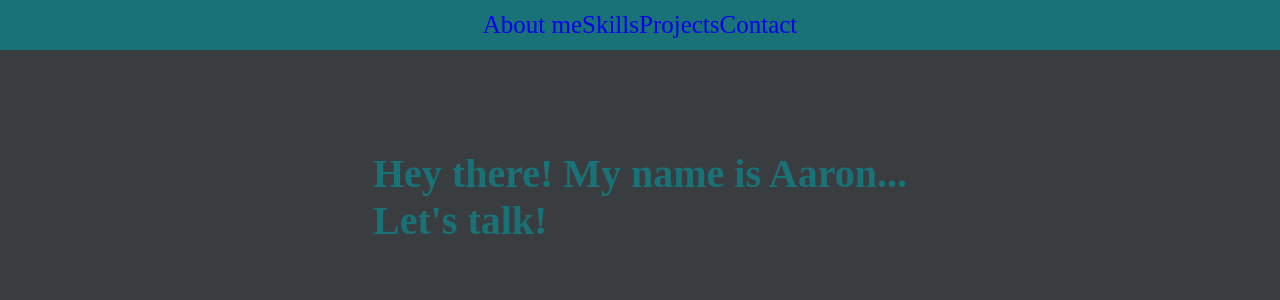
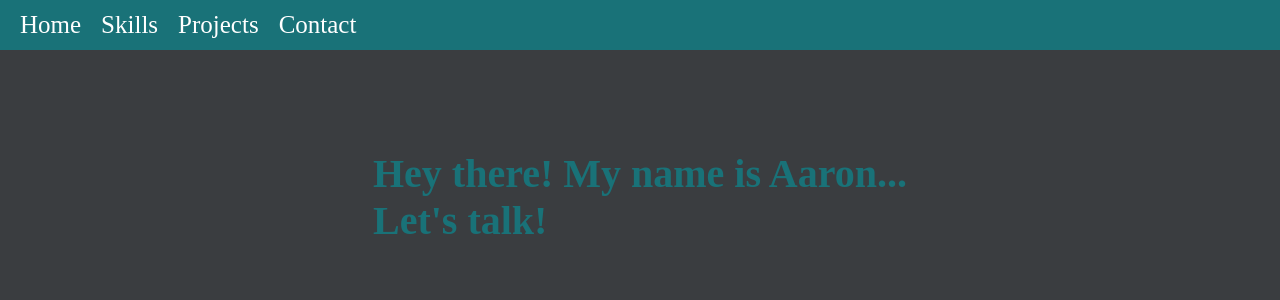
Before and after one commit to Hail91/dev-portfolio, a React (Create React App) app: page / in a window 1280 px wide. Shown: the top 300 px of the page. Built offline with nearby package versions, Linux system fonts and the light colour scheme.

Commit message:
added react router

```diff
--- a/src/SCSS/layout/nav.scss
+++ b/src/SCSS/layout/nav.scss
@@ -3,11 +3,12 @@
   height: 5rem;
   display: flex;
   align-items: center;
-  justify-content: center;
+  justify-content: flex-start;
 
   a {
     font-size: 2.5rem;
-    justify-content: space-evenly;
     text-decoration: none;
+    margin-left: 2rem;
+    color: white;
   }
 }
--- a/src/components/NavBar.jsx
+++ b/src/components/NavBar.jsx
@@ -4,7 +4,7 @@ const NavBar = () => {
   return (
     <div className="nav-bar">
       <nav className="nav-items">
-        <a href="#welcome">About me</a>
+        <a href="#welcome">Home</a>
         <a href="#skills">Skills</a>
         <a href="#projects">Projects</a>
         <a href="#contact">Contact</a>
```
